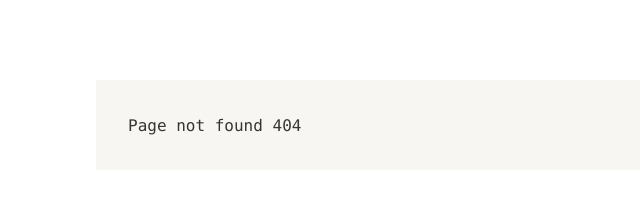
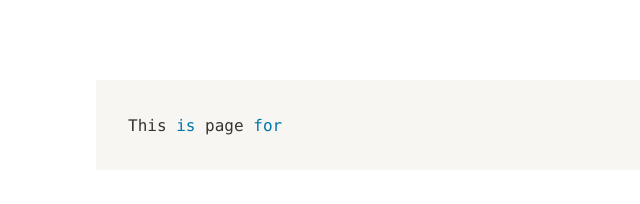
Before and after one commit to EvgeniaLeleo/raid, a React (Create React App) app: page /single.html in a window 1280 px wide. Before the commit this address had no page. Shown: the top 204 px of the page, without its empty margins (0-640 px from the left). Built offline with nearby package versions, Linux system fonts and the light colour scheme.

Commit message:
feat: implement search params

```diff
--- a/src/components/Item/Item.tsx
+++ b/src/components/Item/Item.tsx
@@ -9,7 +9,10 @@ export const Item: FC<Props> = ({ itemName }) => {
   const lowerCaseName = itemName.toLowerCase()
 
   return (
-    <Link to={`/single.html/${lowerCaseName}`} className={style.item}>
+    <Link
+      to={{ pathname: '/single.html', search: `?s=${lowerCaseName}` }}
+      className={style.item}
+    >
       {itemName}
     </Link>
   )
--- a/src/pages/ItemPage/ItemPage.tsx
+++ b/src/pages/ItemPage/ItemPage.tsx
@@ -1,4 +1,4 @@
-import { useParams } from 'react-router-dom'
+import { useParams, useLocation } from 'react-router-dom'
 
 import { PageWrapper } from '../PageWrapper/PageWrapper'
 import { TextWrapper } from '../../components/TextWrapper/TextWrapper'
@@ -6,7 +6,8 @@ import { TextWrapper } from '../../components/TextWrapper/TextWrapper'
 import style from './style.module.css'
 
 export const ItemPage = () => {
-  const itemName = useParams().item
+  const location = useLocation()
+  const itemName = new URLSearchParams(location.search).get('s')
 
   return (
     <PageWrapper>
--- a/src/routes.tsx
+++ b/src/routes.tsx
@@ -8,7 +8,7 @@ export const AppRoutes = () => {
   return (
     <Routes>
       <Route path="/" element={<MainPage />} />
-      <Route path="/single.html/:item" element={<ItemPage />} />
+      <Route path="/single.html" element={<ItemPage />} />
       <Route path="*" element={<NotFound />} />
     </Routes>
   )
```
Also changed, not shown: 7 other files (tests, documents, lock files or other folders).
